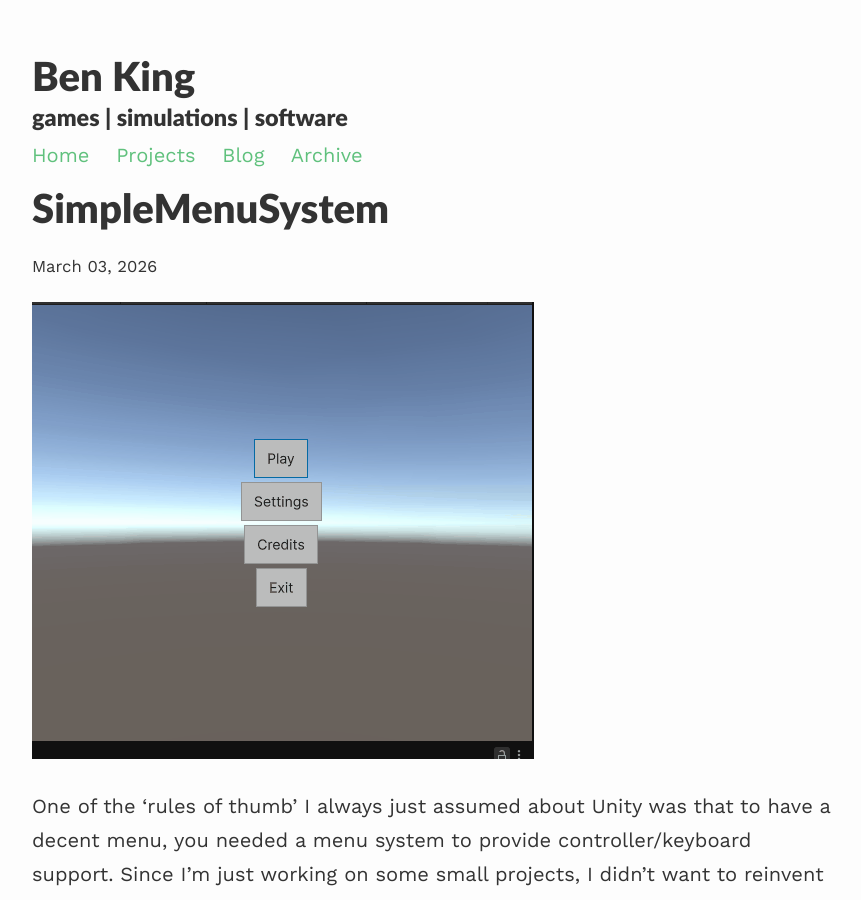
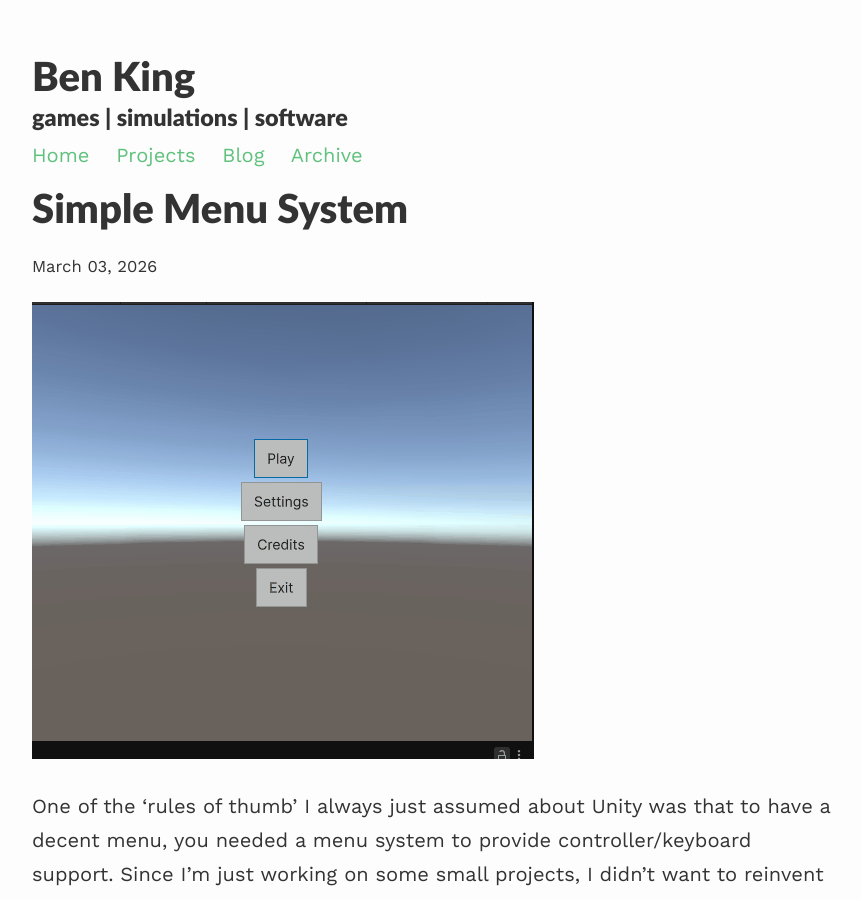
Before and after one commit to exlted/exlted.github.io, a Jekyll site: the page built from _projects/SimpleMenuSystem.md, in a window 1280 px wide and 900 px high. Shown: the whole window, without its empty margins (208-1069 px from the left). Built offline with Jekyll 4.4.1, drawn with Linux system fonts in a browser that asks for light colours; nearby versions of some CDN libraries; some of the changed lines change nothing that is shown.

Commit message:
Update SimpleMenuSystem title to fix formatting

```diff
--- a/_config.yml
+++ b/_config.yml
@@ -49,13 +49,11 @@ collections:
     permalink: /projects/:name/
     order:
       - SimpleMenuSystem.md
+      - Unreal_RTS_Toolkit.md
       - Samurai_Warriors.md
-      - Samurai_Warriors_Derusted.md
-      - Samurai_Warriors_Godot_Edtition.md
       - Godot_Voice.md
       - StreamCore.md
-      - JustAnotherWebsocketServer.md
-      - twostep.md
+      - Unity_Character_Controller.md
       - Game_Of_Life.md
       - Graphics_2_Rendering_Engine.md
 
--- a/_projects/SimpleMenuSystem.md
+++ b/_projects/SimpleMenuSystem.md
@@ -1,6 +1,6 @@
 ---
 layout: post
-title: SimpleMenuSystem
+title: Simple Menu System
 description: Minimalist Unity UI Toolkit Menu System
 ---
 
```
